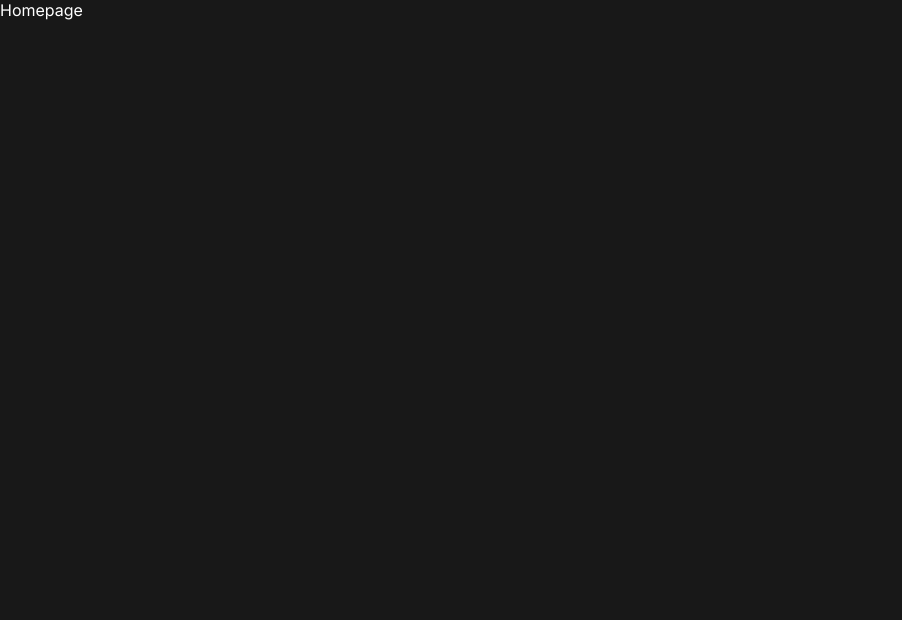
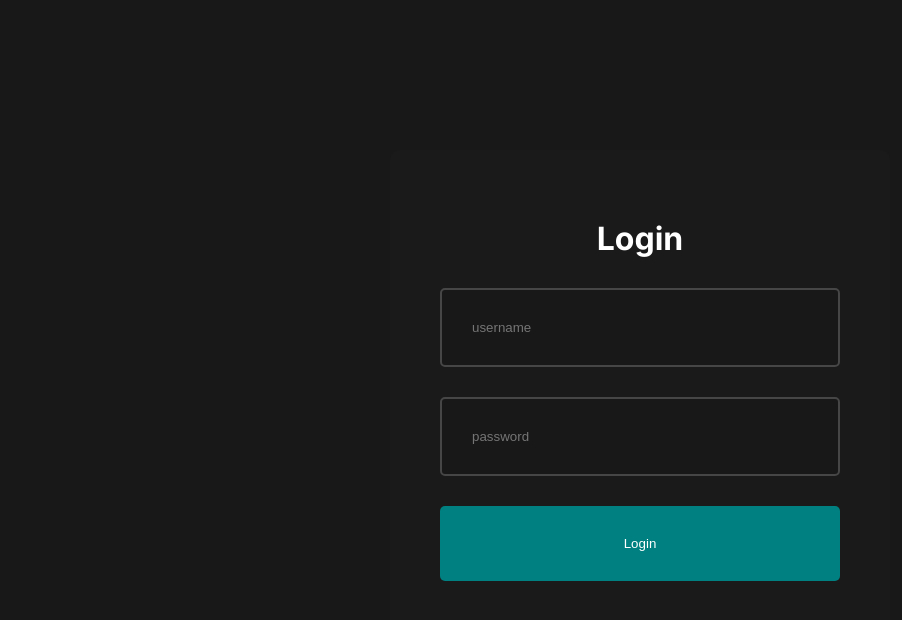
Before and after one commit to mryzleitsev/ryzleitsev_cms, a Next.js app: page /login in a window 1280 px wide. Shown: the top 620 px of the page, without its empty margins (0-902 px from the left). Built offline with nearby package versions, Linux system fonts and the light colour scheme.

Commit message:
Created login page

```diff
--- a/app/login/page.jsx
+++ b/app/login/page.jsx
@@ -1,6 +1,15 @@
+import styles from "@/app/ui/login/login.module.css"
+
 const LoginPage = () => {
     return (
-        <div>Homepage</div>
+        <div className={styles.container}>
+            <form action="" className={styles.form}>
+                <h1>Login</h1>
+                <input type="text" placeholder="username"/>
+                <input type="password" placeholder="password"/>
+                <button>Login</button>
+            </form>
+        </div>
     )
 }
 
--- /dev/null
+++ b/app/ui/login/login.module.css
@@ -0,0 +1,39 @@
+.container {
+    width: 100%;
+    height: 100vh;
+    display: flex;
+    align-items: center;
+    justify-content: center;
+}
+
+.form {
+    background-color: var(--bgSoft);
+    padding: 50px;
+    border-radius: 10px;
+    width: 500px;
+    height: 500px;
+    display: flex;
+    flex-direction: column;
+    align-items: center;
+    justify-content: center;
+    gap: 30px;
+}
+
+.form input {
+    width: 100%;
+    padding: 30px;
+    border: 2px solid #464646;
+    border-radius: 5px;
+    background-color: var(--bg);
+    color: var(--text);
+}
+
+.form button {
+    width: 100%;
+    padding: 30px;
+    background-color: teal;
+    color: var(--text);
+    border: none;
+    cursor: pointer;
+    border-radius: 5px;
+}
--- /dev/null
+++ b/app/ui/login/loginForm/loginForm.module.css
@@ -0,0 +1,31 @@
+.form {
+    background-color: var(--bgSoft);
+    padding: 50px;
+    border-radius: 10px;
+    width: 500px;
+    height: 500px;
+    display: flex;
+    flex-direction: column;
+    align-items: center;
+    justify-content: center;
+    gap: 30px;
+}
+
+.form input {
+    width: 100%;
+    padding: 30px;
+    border: 2px solid #464646;
+    border-radius: 5px;
+    background-color: var(--bg);
+    color: var(--text);
+}
+
+.form button {
+    width: 100%;
+    padding: 30px;
+    background-color: teal;
+    color: var(--text);
+    border: none;
+    cursor: pointer;
+    border-radius: 5px;
+}
```
Also changed, not shown: app/ui/login/loginForm.jsx (added).
